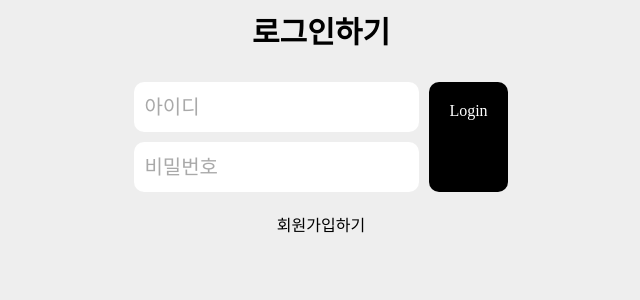
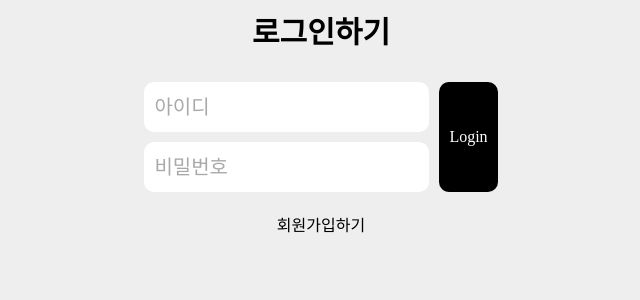
Before and after one commit to LikeLion-at-CAU-11th/Minji-Go, a React (Create React App) app in the folder week12/: page / in a window 1280 px wide. Shown: the top 300 px of the page, without its empty margins (319-959 px from the left). Built offline with nearby package versions, Linux system fonts and the light colour scheme; a web font is replaced by a local one.

Commit message:
[FEAT] 로그인 에러처리 try catch문 추

```diff
--- a/week12/src/pages/Home.js
+++ b/week12/src/pages/Home.js
@@ -11,12 +11,20 @@ const Home = () => {
   const router = useNavigate();
 
   const onClick = async () => {
+    try{
       const result = await login(id, pw);
       console.log(result);
       const { accessToken, refreshToken } = result; // 구조분해할당
       localStorage.setItem("access", accessToken);
       localStorage.setItem("refresh", refreshToken);
       router("/mypage");
+    } catch(error){
+      if(error.response.status===401){
+        alert("비밀번호가 틀렸습니다 ㅠㅅㅠ");
+      }
+      else alert("존재하지 않는 아이디 ㅇㅅㅇ");
+    }
+
   };
   return (
     <Wrapper>
@@ -44,7 +52,11 @@ const Button = styled.div`
   background-color: black;
   color: white;
   border-radius: 10px;
-  padding: 20px;
+  padding: 20px 10px 20px 10px;
+  display: flex;
+  flex-direction: column;
+  justify-content: center;
+  align-items: center;
 `;
 
 const CustomLink = styled(Link)`
```
Lines whose indentation alone changed are shown as unchanged.
